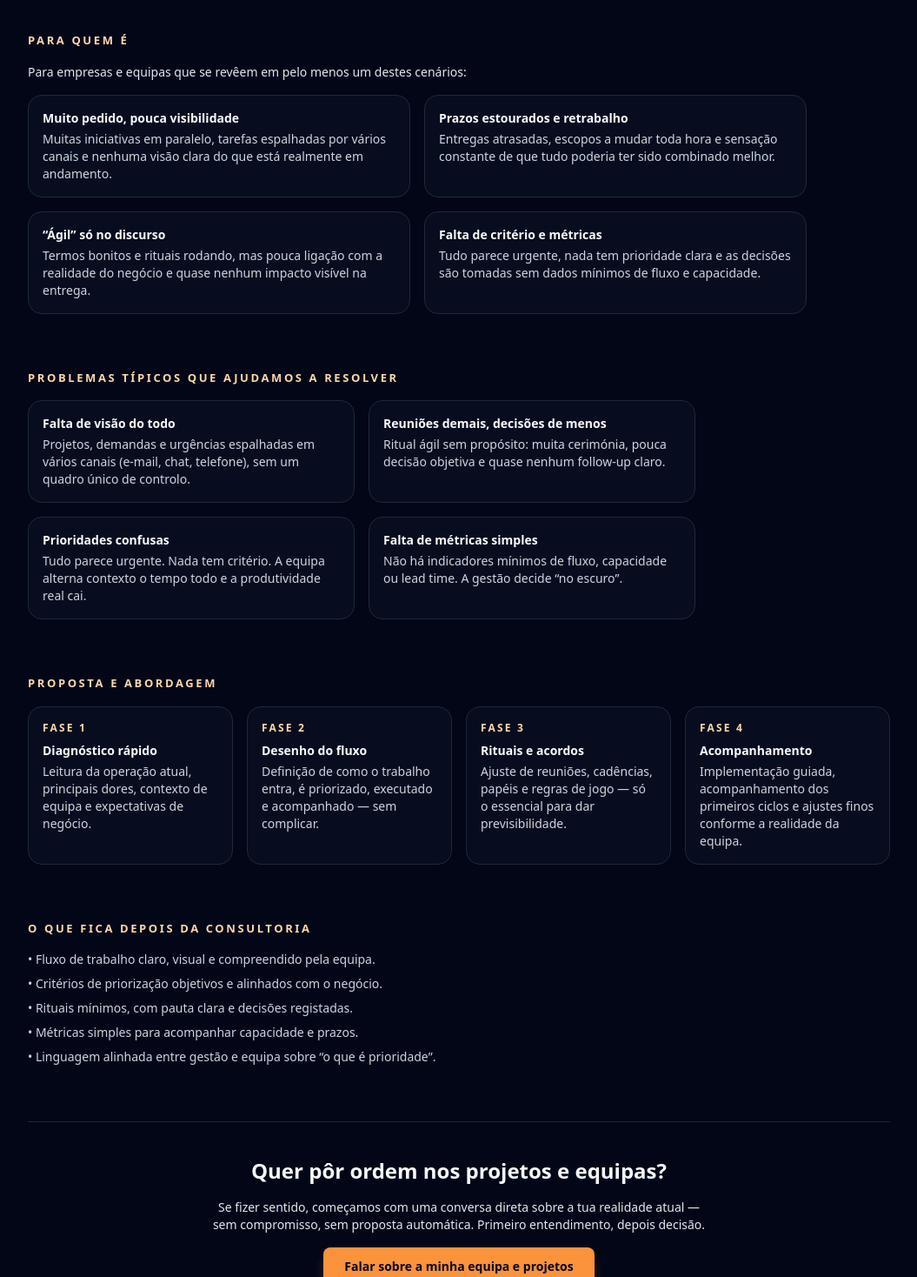
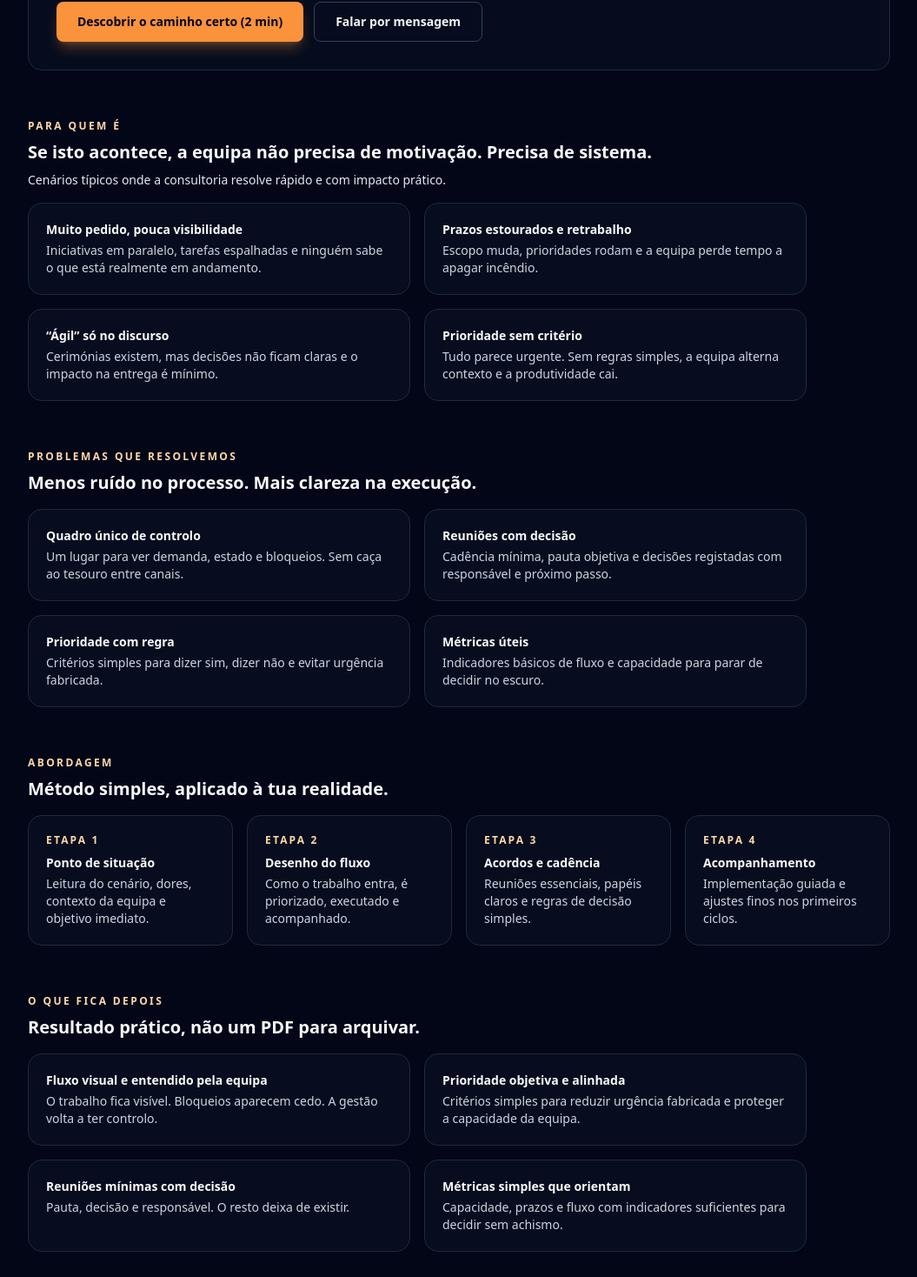
Before and after one commit to libertrendz/libertrendz-site, a Next.js app: page /agile in a window 1280 px wide. Shown: the part 360-1828 px from the top of the page at 87% size, without its empty margins (112-1167 px from the left). Built offline with nearby package versions, Linux system fonts and the light colour scheme.

Commit message:
Update page.tsx

```diff
--- a/app/agile/page.tsx
+++ b/app/agile/page.tsx
@@ -1,116 +1,128 @@
 // app/agile/page.tsx
 
 export default function AgilePage() {
+  const CTA_TEXT = "Descobrir o caminho certo (2 min)";
+
   return (
     <main className="min-h-[calc(100vh-5rem)] bg-slate-950 text-slate-50">
-      <section className="container-page py-12 lg:py-16 space-y-16">
+      <section className="container-page py-12 lg:py-16 space-y-14">
         {/* HERO */}
-        <div className="max-w-3xl space-y-4">
-          <p className="text-xs font-semibold uppercase tracking-[0.2em] text-accent-400">
-            Consultoria Ágil
-          </p>
-          <h1 className="text-3xl font-bold leading-tight md:text-4xl">
-            Projetos ágeis sem teatro: foco em previsibilidade, entrega e clareza.
-          </h1>
-          <p className="text-sm text-slate-200 max-w-2xl">
-            A consultoria ágil da Libertrendz é pensada para profissionais e PMEs
-            que precisam organizar projetos, equipas e fluxos de trabalho sem
-            transformar o dia a dia num ritual interminável de post-its e reuniões.
-          </p>
+        <div className="relative overflow-hidden rounded-2xl border border-slate-800 bg-slate-900/35 p-8">
+          <div className="pointer-events-none absolute inset-0 bg-gradient-to-r from-accent-500/14 via-accent-400/8 to-transparent" />
+          <div className="relative z-10 max-w-3xl space-y-4">
+            <p className="text-xs font-semibold uppercase tracking-[0.2em] text-accent-300">
+              Consultoria Ágil
+            </p>
+
+            <h1 className="text-3xl font-bold leading-tight md:text-4xl">
+              Projetos e equipas com previsibilidade, entrega e clareza.
+            </h1>
+
+            <p className="text-sm text-slate-200 max-w-2xl">
+              Para PMEs e equipas que precisam organizar o trabalho e reduzir retrabalho.
+              Menos ritual. Mais decisão. Mais entrega.
+            </p>
+
+            <div className="mt-6 flex flex-wrap gap-3">
+              <a
+                href="/diagnostico"
+                className="inline-flex items-center justify-center rounded-lg bg-accent-500 px-6 py-3 text-sm font-semibold text-slate-950 shadow-lg shadow-accent-500/30 transition hover:bg-accent-400"
+              >
+                {CTA_TEXT}
+              </a>
+
+              <a
+                href="/contato"
+                className="inline-flex items-center justify-center rounded-lg border border-slate-700 px-6 py-3 text-sm font-semibold text-slate-100 transition hover:border-slate-500 hover:bg-slate-900/60"
+              >
+                Falar por mensagem
+              </a>
+            </div>
+          </div>
         </div>
 
-        {/* PARA QUEM É — EM CARDS */}
+        {/* PARA QUEM É */}
         <div className="space-y-4">
-          <div>
-            <p className="text-[13px] font-semibold uppercase tracking-[0.2em] text-accent-300 mb-1">
+          <div className="max-w-3xl">
+            <p className="text-xs font-semibold uppercase tracking-[0.2em] text-accent-300">
               Para quem é
             </p>
-           </div>
-          <p className="text-sm text-slate-200 max-w-3xl">
-            Para empresas e equipas que se revêem em pelo menos um destes cenários:
-          </p>
+            <h2 className="mt-2 text-xl font-semibold text-slate-50">
+              Se isto acontece, a equipa não precisa de motivação. Precisa de sistema.
+            </h2>
+            <p className="mt-2 text-sm text-slate-200">
+              Cenários típicos onde a consultoria resolve rápido e com impacto prático.
+            </p>
+          </div>
+
           <div className="grid gap-4 md:grid-cols-2 max-w-4xl">
-            <div className="rounded-2xl border border-slate-800 bg-slate-900/40 p-4 text-sm text-slate-200">
-              <p className="font-semibold text-slate-50 mb-1">
-                Muito pedido, pouca visibilidade
-              </p>
-              <p className="text-slate-300">
-                Muitas iniciativas em paralelo, tarefas espalhadas por vários canais
-                e nenhuma visão clara do que está realmente em andamento.
+            <div className="rounded-2xl border border-slate-800 bg-slate-900/40 p-5 text-sm text-slate-200">
+              <p className="font-semibold text-slate-50">Muito pedido, pouca visibilidade</p>
+              <p className="mt-1 text-slate-300">
+                Iniciativas em paralelo, tarefas espalhadas e ninguém sabe o que está realmente em andamento.
               </p>
             </div>
-            <div className="rounded-2xl border border-slate-800 bg-slate-900/40 p-4 text-sm text-slate-200">
-              <p className="font-semibold text-slate-50 mb-1">
-                Prazos estourados e retrabalho
-              </p>
-              <p className="text-slate-300">
-                Entregas atrasadas, escopos a mudar toda hora e sensação constante
-                de que tudo poderia ter sido combinado melhor.
+
+            <div className="rounded-2xl border border-slate-800 bg-slate-900/40 p-5 text-sm text-slate-200">
+              <p className="font-semibold text-slate-50">Prazos estourados e retrabalho</p>
+              <p className="mt-1 text-slate-300">
+                Escopo muda, prioridades rodam e a equipa perde tempo a apagar incêndio.
               </p>
             </div>
-            <div className="rounded-2xl border border-slate-800 bg-slate-900/40 p-4 text-sm text-slate-200">
-              <p className="font-semibold text-slate-50 mb-1">
-                “Ágil” só no discurso
-              </p>
-              <p className="text-slate-300">
-                Termos bonitos e rituais rodando, mas pouca ligação com a realidade
-                do negócio e quase nenhum impacto visível na entrega.
+
+            <div className="rounded-2xl border border-slate-800 bg-slate-900/40 p-5 text-sm text-slate-200">
+              <p className="font-semibold text-slate-50">“Ágil” só no discurso</p>
+              <p className="mt-1 text-slate-300">
+                Cerimónias existem, mas decisões não ficam claras e o impacto na entrega é mínimo.
               </p>
             </div>
-            <div className="rounded-2xl border border-slate-800 bg-slate-900/40 p-4 text-sm text-slate-200">
-              <p className="font-semibold text-slate-50 mb-1">
-                Falta de critério e métricas
-              </p>
-              <p className="text-slate-300">
-                Tudo parece urgente, nada tem prioridade clara e as decisões
-                são tomadas sem dados mínimos de fluxo e capacidade.
+
+            <div className="rounded-2xl border border-slate-800 bg-slate-900/40 p-5 text-sm text-slate-200">
+              <p className="font-semibold text-slate-50">Prioridade sem critério</p>
+              <p className="mt-1 text-slate-300">
+                Tudo parece urgente. Sem regras simples, a equipa alterna contexto e a produtividade cai.
               </p>
             </div>
           </div>
         </div>
 
-        {/* PROBLEMAS TIPICOS */}
-        <div className="space-y-4 max-w-3xl">
-          <div>
-            <p className="text-[13px] font-semibold uppercase tracking-[0.2em] text-accent-300 mb-1">
-              Problemas típicos que ajudamos a resolver
+        {/* O QUE RESOLVEMOS */}
+        <div className="space-y-4">
+          <div className="max-w-3xl">
+            <p className="text-xs font-semibold uppercase tracking-[0.2em] text-accent-300">
+              Problemas que resolvemos
             </p>
-            </div>
-          <div className="grid gap-4 md:grid-cols-2">
-            <div className="rounded-2xl border border-slate-800 bg-slate-900/40 p-4 text-sm text-slate-200">
-              <p className="font-semibold text-slate-50 mb-1">
-                Falta de visão do todo
-              </p>
-              <p className="text-slate-300">
-                Projetos, demandas e urgências espalhadas em vários canais
-                (e-mail, chat, telefone), sem um quadro único de controlo.
+            <h2 className="mt-2 text-xl font-semibold text-slate-50">
+              Menos ruído no processo. Mais clareza na execução.
+            </h2>
+          </div>
+
+          <div className="grid gap-4 md:grid-cols-2 max-w-4xl">
+            <div className="rounded-2xl border border-slate-800 bg-slate-900/40 p-5 text-sm text-slate-200">
+              <p className="font-semibold text-slate-50">Quadro único de controlo</p>
+              <p className="mt-1 text-slate-300">
+                Um lugar para ver demanda, estado e bloqueios. Sem caça ao tesouro entre canais.
               </p>
             </div>
-            <div className="rounded-2xl border border-slate-800 bg-slate-900/40 p-4 text-sm text-slate-200">
-              <p className="font-semibold text-slate-50 mb-1">
-                Reuniões demais, decisões de menos
-              </p>
-              <p className="text-slate-300">
-                Ritual ágil sem propósito: muita cerimónia, pouca decisão
-                objetiva e quase nenhum follow-up claro.
+
+            <div className="rounded-2xl border border-slate-800 bg-slate-900/40 p-5 text-sm text-slate-200">
+              <p className="font-semibold text-slate-50">Reuniões com decisão</p>
+              <p className="mt-1 text-slate-300">
+                Cadência mínima, pauta objetiva e decisões registadas com responsável e próximo passo.
               </p>
             </div>
-            <div className="rounded-2xl border border-slate-800 bg-slate-900/40 p-4 text-sm text-slate-200">
-              <p className="font-semibold text-slate-50 mb-1">
-                Prioridades confusas
-              </p>
-              <p className="text-slate-300">
-                Tudo parece urgente. Nada tem critério. A equipa alterna contexto
-                o tempo todo e a produtividade real cai.
+
+            <div className="rounded-2xl border border-slate-800 bg-slate-900/40 p-5 text-sm text-slate-200">
+              <p className="font-semibold text-slate-50">Prioridade com regra</p>
+              <p className="mt-1 text-slate-300">
+                Critérios simples para dizer sim, dizer não e evitar urgência fabricada.
               </p>
             </div>
-            <div className="rounded-2xl border border-slate-800 bg-slate-900/40 p-4 text-sm text-slate-200">
-              <p className="font-semibold text-slate-50 mb-1">
-                Falta de métricas simples
-              </p>
-              <p className="text-slate-300">
-                Não há indicadores mínimos de fluxo, capacidade ou lead time.
-                A gestão decide “no escuro”.
+
+            <div className="rounded-2xl border border-slate-800 bg-slate-900/40 p-5 text-sm text-slate-200">
+              <p className="font-semibold text-slate-50">Métricas úteis</p>
+              <p className="mt-1 text-slate-300">
+                Indicadores básicos de fluxo e capacidade para parar de decidir no escuro.
               </p>
             </div>
           </div>
@@ -118,95 +130,125 @@ export default function AgilePage() {
 
         {/* COMO TRABALHAMOS */}
         <div className="space-y-4">
-          <div>
-            <p className="text-[13px] font-semibold uppercase tracking-[0.2em] text-accent-300 mb-1">
-              Proposta e Abordagem
+          <div className="max-w-3xl">
+            <p className="text-xs font-semibold uppercase tracking-[0.2em] text-accent-300">
+              Abordagem
             </p>
-           </div>
+            <h2 className="mt-2 text-xl font-semibold text-slate-50">
+              Método simples, aplicado à tua realidade.
+            </h2>
+          </div>
+
           <div className="grid gap-4 md:grid-cols-4">
-            <div className="rounded-2xl border border-slate-800 bg-slate-900/40 p-4 text-sm text-slate-200">
+            <div className="rounded-2xl border border-slate-800 bg-slate-900/40 p-5 text-sm text-slate-200">
               <p className="text-xs font-semibold uppercase tracking-[0.18em] text-accent-300">
-                Fase 1
+                Etapa 1
               </p>
-              <p className="mt-2 font-semibold text-slate-50">
-                Diagnóstico rápido
-              </p>
+              <p className="mt-2 font-semibold text-slate-50">Ponto de situação</p>
               <p className="mt-1 text-slate-300">
-                Leitura da operação atual, principais dores, contexto de equipa
-                e expectativas de negócio.
+                Leitura do cenário, dores, contexto da equipa e objetivo imediato.
               </p>
             </div>
-            <div className="rounded-2xl border border-slate-800 bg-slate-900/40 p-4 text-sm text-slate-200">
+
+            <div className="rounded-2xl border border-slate-800 bg-slate-900/40 p-5 text-sm text-slate-200">
               <p className="text-xs font-semibold uppercase tracking-[0.18em] text-accent-300">
-                Fase 2
+                Etapa 2
               </p>
-              <p className="mt-2 font-semibold text-slate-50">
-                Desenho do fluxo
-              </p>
+              <p className="mt-2 font-semibold text-slate-50">Desenho do fluxo</p>
               <p className="mt-1 text-slate-300">
-                Definição de como o trabalho entra, é priorizado, executado e
-                acompanhado — sem complicar.
+                Como o trabalho entra, é priorizado, executado e acompanhado.
               </p>
             </div>
-            <div className="rounded-2xl border border-slate-800 bg-slate-900/40 p-4 text-sm text-slate-200">
+
+            <div className="rounded-2xl border border-slate-800 bg-slate-900/40 p-5 text-sm text-slate-200">
               <p className="text-xs font-semibold uppercase tracking-[0.18em] text-accent-300">
-                Fase 3
+                Etapa 3
               </p>
-              <p className="mt-2 font-semibold text-slate-50">
-                Rituais e acordos
-              </p>
+              <p className="mt-2 font-semibold text-slate-50">Acordos e cadência</p>
               <p className="mt-1 text-slate-300">
-                Ajuste de reuniões, cadências, papéis e regras de jogo —
-                só o essencial para dar previsibilidade.
+                Reuniões essenciais, papéis claros e regras de decisão simples.
               </p>
             </div>
-            <div className="rounded-2xl border border-slate-800 bg-slate-900/40 p-4 text-sm text-slate-200">
+
+            <div className="rounded-2xl border border-slate-800 bg-slate-900/40 p-5 text-sm text-slate-200">
               <p className="text-xs font-semibold uppercase tracking-[0.18em] text-accent-300">
-                Fase 4
+                Etapa 4
               </p>
-              <p className="mt-2 font-semibold text-slate-50">
-                Acompanhamento
-              </p>
+              <p className="mt-2 font-semibold text-slate-50">Acompanhamento</p>
               <p className="mt-1 text-slate-300">
-                Implementação guiada, acompanhamento dos primeiros ciclos e
-                ajustes finos conforme a realidade da equipa.
+                Implementação guiada e ajustes finos nos primeiros ciclos.
               </p>
             </div>
           </div>
         </div>
 
-        {/* O QUE ENTREGAMOS */}
-        <div className="space-y-4 max-w-3xl">
-          <div>
-            <p className="text-[13px] font-semibold uppercase tracking-[0.2em] text-accent-300 mb-1">
-              O que fica depois da consultoria
+        {/* O QUE FICA */}
+        <div className="space-y-4">
+          <div className="max-w-3xl">
+            <p className="text-xs font-semibold uppercase tracking-[0.2em] text-accent-300">
+              O que fica depois
             </p>
+            <h2 className="mt-2 text-xl font-semibold text-slate-50">
+              Resultado prático, não um PDF para arquivar.
+            </h2>
+          </div>
+
+          <div className="grid gap-4 md:grid-cols-2 max-w-4xl">
+            <div className="rounded-2xl border border-slate-800 bg-slate-900/40 p-5 text-sm text-slate-200">
+              <p className="font-semibold text-slate-50">Fluxo visual e entendido pela equipa</p>
+              <p className="mt-1 text-slate-300">
+                O trabalho fica visível. Bloqueios aparecem cedo. A gestão volta a ter controlo.
+              </p>
             </div>
-          <ul className="space-y-2 text-sm text-slate-300">
-            <li>• Fluxo de trabalho claro, visual e compreendido pela equipa.</li>
-            <li>• Critérios de priorização objetivos e alinhados com o negócio.</li>
-            <li>• Rituais mínimos, com pauta clara e decisões registadas.</li>
-            <li>• Métricas simples para acompanhar capacidade e prazos.</li>
-            <li>• Linguagem alinhada entre gestão e equipa sobre “o que é prioridade”.</li>
-          </ul>
+
+            <div className="rounded-2xl border border-slate-800 bg-slate-900/40 p-5 text-sm text-slate-200">
+              <p className="font-semibold text-slate-50">Prioridade objetiva e alinhada</p>
+              <p className="mt-1 text-slate-300">
+                Critérios simples para reduzir urgência fabricada e proteger a capacidade da equipa.
+              </p>
+            </div>
+
+            <div className="rounded-2xl border border-slate-800 bg-slate-900/40 p-5 text-sm text-slate-200">
+              <p className="font-semibold text-slate-50">Reuniões mínimas com decisão</p>
+              <p className="mt-1 text-slate-300">
+                Pauta, decisão e responsável. O resto deixa de existir.
+              </p>
+            </div>
+
+            <div className="rounded-2xl border border-slate-800 bg-slate-900/40 p-5 text-sm text-slate-200">
+              <p className="font-semibold text-slate-50">Métricas simples que orientam</p>
+              <p className="mt-1 text-slate-300">
+                Capacidade, prazos e fluxo com indicadores suficientes para decidir sem achismo.
+              </p>
+            </div>
+          </div>
         </div>
 
         {/* CTA FINAL */}
         <div className="pt-10 border-t border-slate-800 text-center space-y-4">
           <h2 className="text-2xl font-semibold text-slate-50">
-            Quer pôr ordem nos projetos e equipas?
+            Queres pôr ordem em projetos e equipas?
           </h2>
+
           <p className="max-w-xl mx-auto text-sm text-slate-200">
-            Se fizer sentido, começamos com uma conversa direta sobre a tua
-            realidade atual — sem compromisso, sem proposta automática.
-            Primeiro entendimento, depois decisão.
+            Começamos pelo ponto de situação. Depois fechamos um plano curto e executável.
           </p>
-          <a
-            href="/contato"
-            className="inline-flex items-center justify-center rounded-lg bg-accent-500 px-6 py-3 text-sm font-semibold text-slate-950 shadow-lg shadow-accent-500/30 transition hover:bg-accent-400"
-          >
-            Falar sobre a minha equipa e projetos
-          </a>
+
+          <div className="flex flex-wrap justify-center gap-3">
+            <a
+              href="/diagnostico"
+              className="inline-flex items-center justify-center rounded-lg bg-accent-500 px-6 py-3 text-sm font-semibold text-slate-950 shadow-lg shadow-accent-500/30 transition hover:bg-accent-400"
+            >
+              {CTA_TEXT}
+            </a>
+
+            <a
+              href="/contato"
+              className="inline-flex items-center justify-center rounded-lg border border-slate-700 px-6 py-3 text-sm font-semibold text-slate-100 transition hover:border-slate-500 hover:bg-slate-900/60"
+            >
+              Falar por mensagem
+            </a>
+          </div>
         </div>
       </section>
     </main>
```
